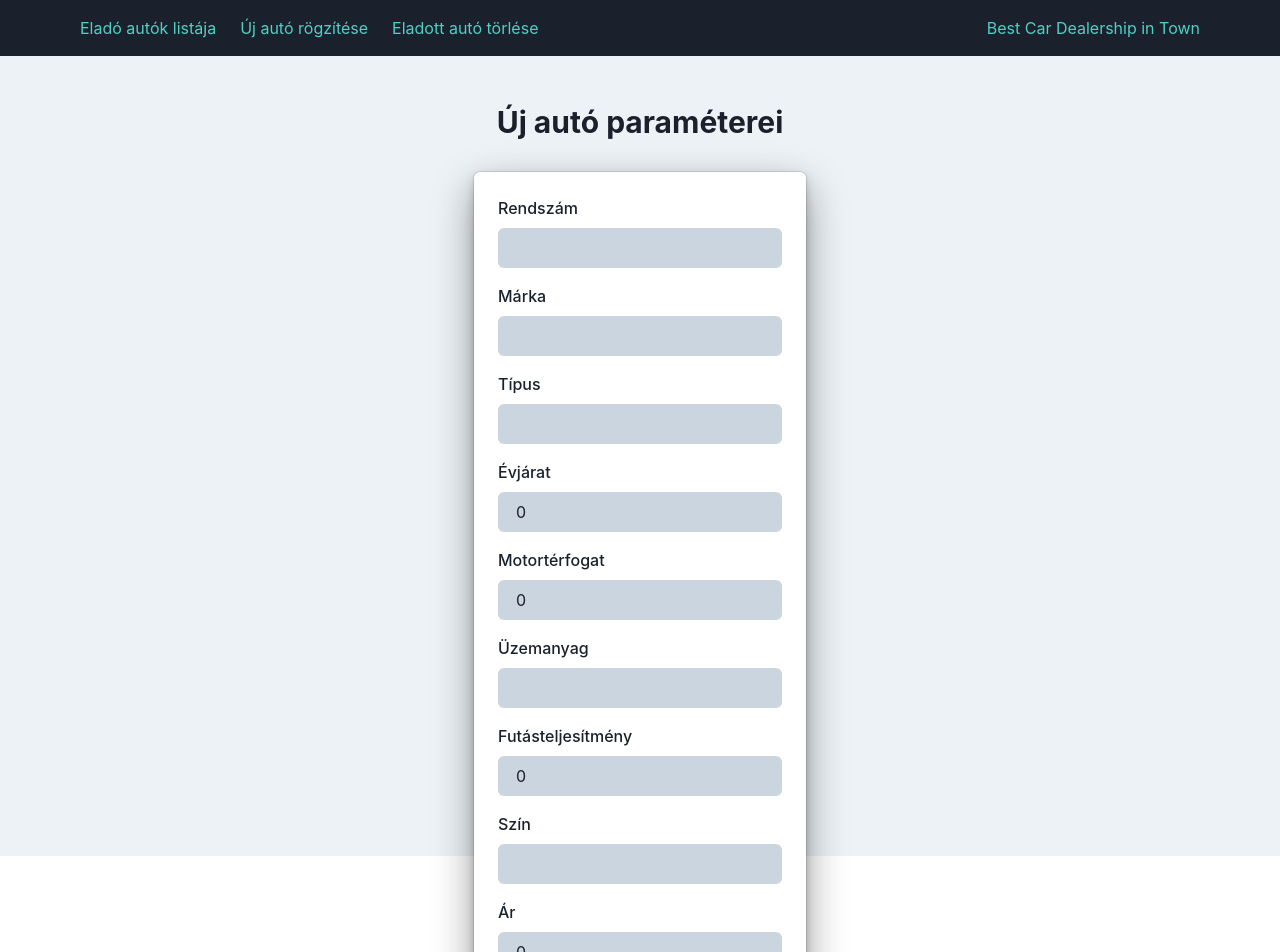
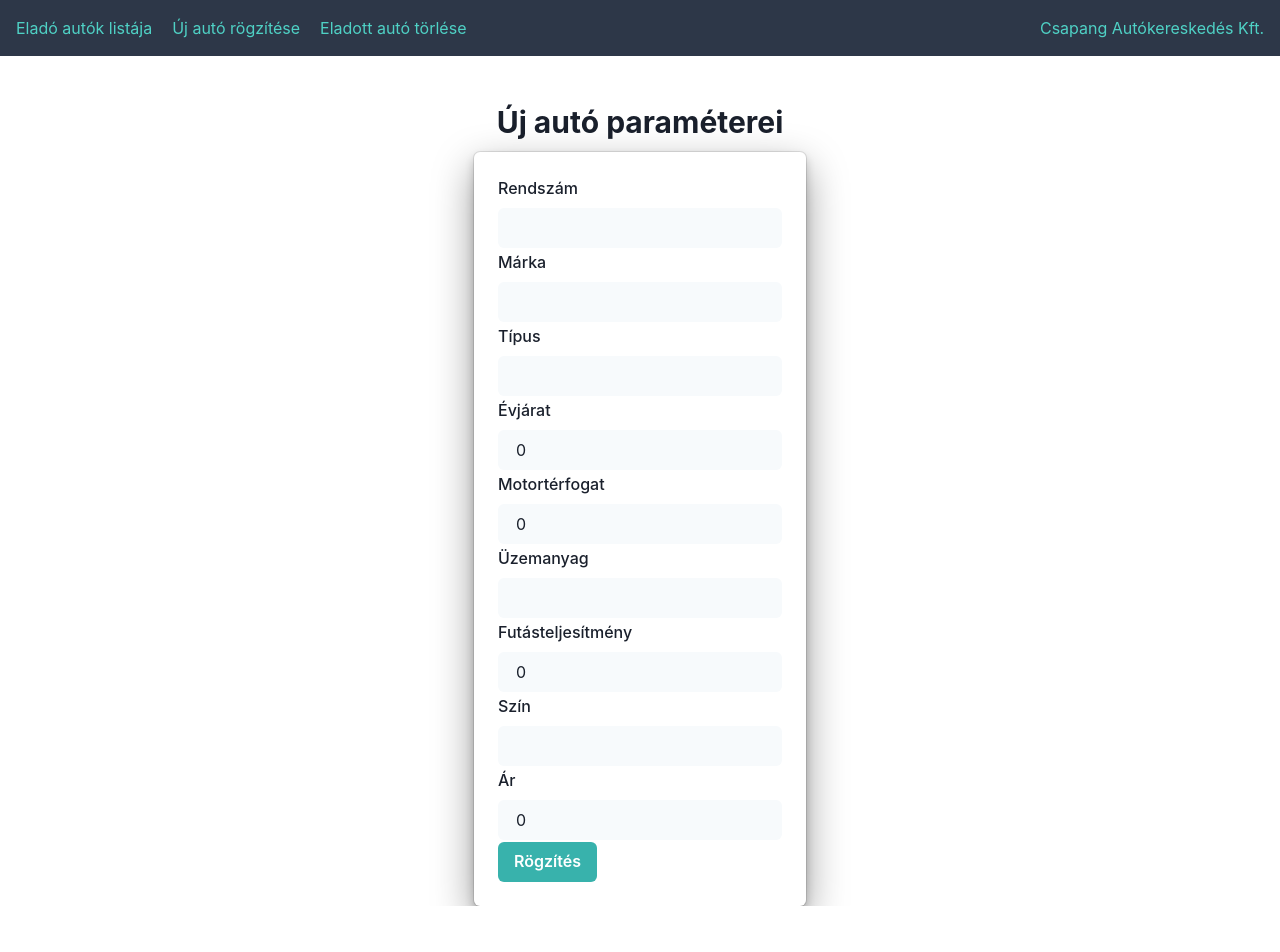
Before and after one commit to benceszuhar/cardealership, a React (Create React App) app in the folder client/: page /add in a window 1280 px wide. Shown: the top 952 px of the page. After the commit the page ends 906 px from the top, so only its background shows below. Built offline with nearby package versions, Linux system fonts and the light colour scheme.

Commit message:
Added styling to pages

```diff
--- a/client/src/App.tsx
+++ b/client/src/App.tsx
@@ -8,6 +8,7 @@ import { Route, Routes } from "react-router-dom";
 import AddCar from "./pages/AddCar";
 import Car from "./pages/Car";
 import DeleteCar from "./pages/DeleteCar";
+import LandingPage from "./pages/LandingPage";
 
 const App = () => {
 
@@ -18,10 +19,11 @@ const App = () => {
     <ChakraProvider theme={theme}>
         <Menu />
         <Routes>
+        <Route   path="/" element={<LandingPage/>} />
           <Route path="/show" element={<Car/>} />
           <Route path="/add" element={<AddCar/>} />
           <Route path="/delete" element={<DeleteCar/>} />
-          <Route path='/show' element={<AddCar/>} />
+          <Route path="/show" element={<AddCar/>} />
         </Routes>
       </ChakraProvider>
 
--- a/client/src/components/DataTable.tsx
+++ b/client/src/components/DataTable.tsx
@@ -6,7 +6,8 @@ import {
   Tr,
   Th,
   Td,
-  chakra
+  chakra,
+  Box
 } from "@chakra-ui/react";
 import {
   TriangleDownIcon,
@@ -33,7 +34,9 @@ export function DataTable<Data extends object>({
 
   return (
     <Table {...getTableProps()}>
-      <Thead>
+      <Thead
+     p={4}
+     bg="gray.100">
         {headerGroups.map((headerGroup) => (
           <Tr {...headerGroup.getHeaderGroupProps()}>
             {headerGroup.headers.map((column) => (
@@ -41,7 +44,6 @@ export function DataTable<Data extends object>({
                 {...column.getHeaderProps(
                   column.getSortByToggleProps()
                 )}
-                isNumeric={column.isNumeric}
               >
                 {column.render("Header")}
                 <chakra.span pl="4">
@@ -58,7 +60,7 @@ export function DataTable<Data extends object>({
           </Tr>
         ))}
       </Thead>
-      <Tbody {...getTableBodyProps()}>
+      <Tbody {...getTableBodyProps()} >
         {rows.map((row) => {
           prepareRow(row);
           return (
--- a/client/src/components/menu/menu.tsx
+++ b/client/src/components/menu/menu.tsx
@@ -10,23 +10,23 @@ import {
     function Menu() {
         return (
           <Box
-            bg={useColorModeValue('gray.800', 'gray.900')}
+            bg={useColorModeValue('gray.700', 'gray.800')}
             color={useColorModeValue('teal.300', 'teal.400')}>
             <Container
               as={Stack}
-              maxW={'6xl'}
+              maxW={'7xl'}
               py={4}
               direction={{ base: 'column', md: 'row' }}
-              spacing={4}
+              spacing={5}
               justify={{ base: 'center', md: 'space-between' }}
               align={{ base: 'center', md: 'center' }}>
-              <Stack direction={'row'} spacing={6}>
+              <Stack direction={'row'} spacing={5}>
                 <Link href={'/show'}>Eladó autók listája</Link>
                 <Link href={'/add'}>Új autó rögzítése</Link>
                 <Link href={'/delete'}>Eladott autó törlése</Link>
               </Stack>
               <Link href={'/'}>
-              <Text>Best Car Dealership in Town</Text>
+              <Text>Csapang Autókereskedés Kft.</Text>
               </Link>
             </Container>
           </Box>
--- a/client/src/pages/AddCar.tsx
+++ b/client/src/pages/AddCar.tsx
@@ -57,19 +57,18 @@ export default function AddCar() {
               }
     });
   return (
-    <Flex  bg="gray.100" align="top" justify="center" h="100vh">
-        <Stack spacing={8} mx={'auto'} maxW={'lg'} py={12} px={6}>
+    <Flex  bg="gray.20" align="top" justify="center" h="100vh">
+        <Stack spacing={3} mx={'auto'} maxW={'lg'} py={12} px={6}>
           <Stack align={'center'}>
               <Heading fontSize={'3xl'}>Új autó paraméterei</Heading>
           </Stack>
-
           <Box boxShadow='dark-lg' bg="white" p={6} rounded="md">
             <form onSubmit={formik.handleSubmit}>
-              <VStack spacing={4} align="flex-start">
+              <VStack spacing={0.5} align="flex-start">
                 <FormControl>
                   <FormLabel htmlFor="rendszam">Rendszám</FormLabel>
                   <Input
-                    bgColor = "#CBD5E0"
+                    bgColor = "gray.50"
                     id="rendszam"
                     name="rendszam"
                     type="string"
@@ -82,7 +81,7 @@ export default function AddCar() {
                 <FormControl>
                   <FormLabel htmlFor="marka">Márka</FormLabel>
                   <Input
-                    bgColor = "#CBD5E0"
+                    bgColor = "gray.50"
                     id="marka"
                     name="marka"
                     type="string"
@@ -95,7 +94,7 @@ export default function AddCar() {
                 <FormControl>
                   <FormLabel htmlFor="tipus">Típus</FormLabel>
                   <Input
-                    bgColor = "#CBD5E0"
+                    bgColor = "gray.50"
                     id="tipus"
                     name="tipus"
                     type="string"
@@ -108,7 +107,7 @@ export default function AddCar() {
                 <FormControl>
                   <FormLabel htmlFor="evjarat">Évjárat</FormLabel>
                   <Input
-                    bgColor = "#CBD5E0"
+                    bgColor = "gray.50"
                     id="evjarat"
                     name="evjarat"
                     type="number"
@@ -121,7 +120,7 @@ export default function AddCar() {
                 <FormControl>
                   <FormLabel htmlFor="motorterfogat">Motortérfogat</FormLabel>
                   <Input
-                    bgColor = "#CBD5E0"
+                    bgColor = "gray.50"
                     id="motorterfogat"
                     name="motorterfogat"
                     type="number"
@@ -134,7 +133,7 @@ export default function AddCar() {
                 <FormControl>
                   <FormLabel htmlFor="uzemanyagFajta">Üzemanyag</FormLabel>
                   <Input
-                    bgColor = "#CBD5E0"
+                    bgColor = "gray.50"
                     id="uzemanyagFajta"
                     name="uzemanyagFajta"
                     type="string"
@@ -147,7 +146,7 @@ export default function AddCar() {
                 <FormControl>
                   <FormLabel htmlFor="kmAllas">Futásteljesítmény</FormLabel>
                   <Input
-                    bgColor = "#CBD5E0"
+                    bgColor = "gray.50"
                     id="kmAllas"
                     name="kmAllas"
                     type="number"
@@ -160,7 +159,7 @@ export default function AddCar() {
                 <FormControl>
                   <FormLabel htmlFor="szin">Szín</FormLabel>
                   <Input
-                    bgColor = "#CBD5E0"
+                    bgColor = "gray.50"
                     id="szin"
                     name="szin"
                     type="string"
@@ -173,7 +172,7 @@ export default function AddCar() {
                 <FormControl>
                   <FormLabel htmlFor="ar">Ár</FormLabel>
                   <Input
-                    bgColor = "#CBD5E0"
+                    bgColor = "gray.50"
                     id="ar"
                     name="ar"
                     type="number"
@@ -183,7 +182,12 @@ export default function AddCar() {
                   />
                 </FormControl>
                 <Link href={'/show'}>
-                <Button type="submit" colorScheme="blue" width="full">
+                <Button
+                type="submit"
+                width="full"
+                bg={'teal.400'}
+                color={'white'}
+                _hover={{bg: 'teal.600'}}>
                   Rögzítés
                 </Button>
                 </Link>
--- a/client/src/pages/Car.tsx
+++ b/client/src/pages/Car.tsx
@@ -27,7 +27,7 @@ const Car = () => {
       },
       {
         Header: "Évjárat",
-        accessor: "evjarat"
+        accessor: "evjarat",
       },
       {
         Header: "Motortérfogat",
--- a/client/src/pages/DeleteCar.tsx
+++ b/client/src/pages/DeleteCar.tsx
@@ -47,19 +47,19 @@ export default function DeleteCar() {
                   }
         });
       return (
-        <Flex  bg="gray.100" align="center" justify="center" h="100vh">
+        <Flex  bg="gray.20" align="center" justify="center" h="100vh">
             <Stack spacing={8} mx={'auto'} maxW={'lg'} py={12} px={6}>
                 <Stack align={'center'}>
-                <Heading fontSize={'3xl'}>Törlendő autó</Heading>
+                <Heading fontSize={'3xl'}>Autó törlése az adatbázisból</Heading>
                 </Stack>
                 <Box boxShadow='dark-lg' bg="white" p={6} rounded="md">
                     <form onSubmit={formik.handleSubmit}>
                     <VStack spacing={4} align="flex-start">
 
                         <FormControl>
-                        <FormLabel htmlFor="id">Id</FormLabel>
+                        <FormLabel htmlFor="id">Kérem adja meg az autó azonosítóját</FormLabel>
                         <Input
-                            bgColor = "#CBD5E0"
+                            bgColor = "gray.50"
                             id="id"
                             name="id"
                             type="number"
@@ -68,10 +68,12 @@ export default function DeleteCar() {
                             value={formik.values.id}
                         />
                         </FormControl>
-
-
-
-                        <Button type="submit" colorScheme="blue" width="full" _hover={{bg: 'red'}}>
+                        <Button
+                        type="submit"
+                        bg={'teal.400'}
+                        color={'white'}
+                        width="full"
+                        _hover={{bg: 'red'}}>
                         Törlés
                         </Button>
                     </VStack>
--- /dev/null
+++ b/client/src/pages/LandingPage.tsx
@@ -0,0 +1,65 @@
+import {
+    Button,
+    Flex,
+    Heading,
+    Image,
+    Stack,
+    Text,
+    useBreakpointValue,
+  } from '@chakra-ui/react';
+
+  export default function LandingPage() {
+    return (
+      <Stack minH={'100vh'} direction={{ base: 'column', md: 'row' }}>
+        <Flex p={8} flex={1} align={'center'} justify={'center'}>
+          <Stack spacing={6} w={'full'} maxW={'lg'}>
+            <Heading fontSize={{ base: '3xl', md: '4xl', lg: '4xl' }}>
+              <Text
+                as={'span'}
+                position={'relative'}
+                _after={{
+                  content: "''",
+                  width: 'full',
+                  height: useBreakpointValue({ base: '20%', md: '30%' }),
+                  position: 'absolute',
+                  bottom: 1,
+                  left: 0,
+                  bg: 'teal.400',
+                  zIndex: -1,
+                }}>
+                Csapang
+              </Text>
+              <br />{' '}
+              <Text color={'grey.800'} as={'span'}>
+                Autókereskedés Kft.
+              </Text>{' '}
+            </Heading>
+            <Text fontSize={{ base: 'md', lg: 'lg' }} color={'gray.500'}>
+              Válogasson Nyíregyháza legjobb autókereskedésének kínálatából
+            </Text>
+            <Stack direction={{ base: 'column', md: 'row' }} spacing={4}>
+              <Button
+                as="a" href="/show"
+                rounded={'full'}
+                bg={'teal.400'}
+                color={'white'}
+                _hover={{
+                  bg: 'teal.600',
+                }}>
+               Autók megtekintése
+              </Button>
+            </Stack>
+          </Stack>
+        </Flex>
+        <Flex flex={1}>
+          <Image
+            alt={'Landing img'}
+            objectFit={'cover'}
+            src={
+              'https://images.unsplash.com/photo-1542282088-fe8426682b8f?ixlib=rb-1.2.1&ixid=MnwxMjA3fDB8MHxwaG90by1wYWdlfHx8fGVufDB8fHx8&auto=format&fit=crop&w=3387&q=80'
+            }
+          />
+        </Flex>
+      </Stack>
+    );
+  }
```
Also changed, not shown: client/src/http-common.ts (deleted, +0 -8 lines), 1 other file (tests, documents, lock files or other folders).
